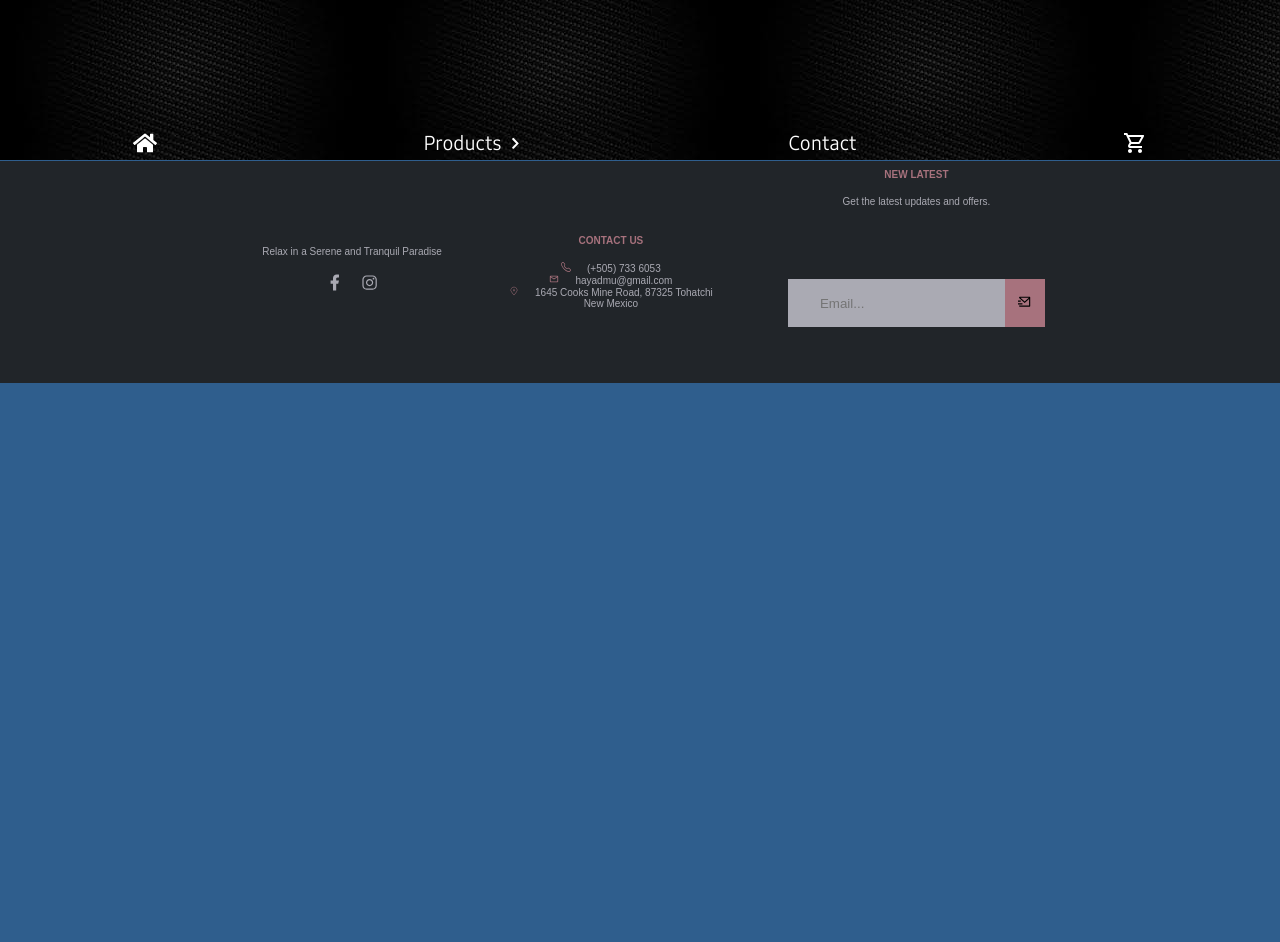
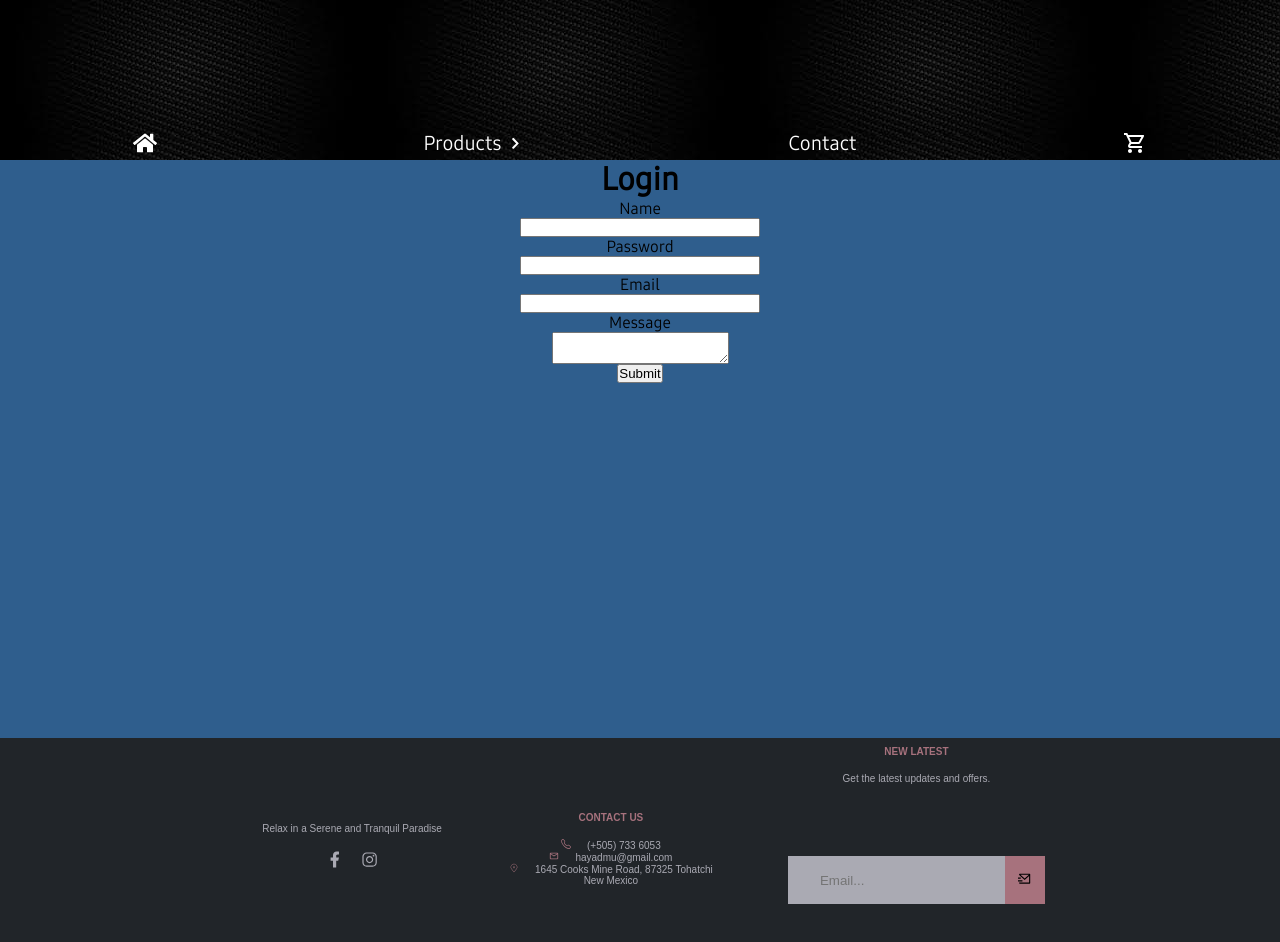
Before and after one commit to Adem-Tozlu/Project-Shop, a React (Vite) app: page /contact in a window 1280 px wide. Shown: the top 942 px of the page. Before the commit the page ends 800 px from the top, so only its background shows below. Built offline with nearby package versions, Linux system fonts and the light colour scheme; no server answers.

Commit message:
contact und home seite habe ich einen min-height gegeben

```diff
--- a/src/styles/pages/_contact.scss
+++ b/src/styles/pages/_contact.scss
@@ -2,7 +2,7 @@
 
 
 .form{
-
+  min-height: 100vh;
    display: flex;
    flex-direction: column;
    font-size: 1rem;
--- a/src/styles/pages/_home.scss
+++ b/src/styles/pages/_home.scss
@@ -2,7 +2,8 @@
 
 .home {
 
-  max-width: 95vw;
+  //max-width: 65vw;
+  min-height: 100vh;
 
 
   &__headline {
```
